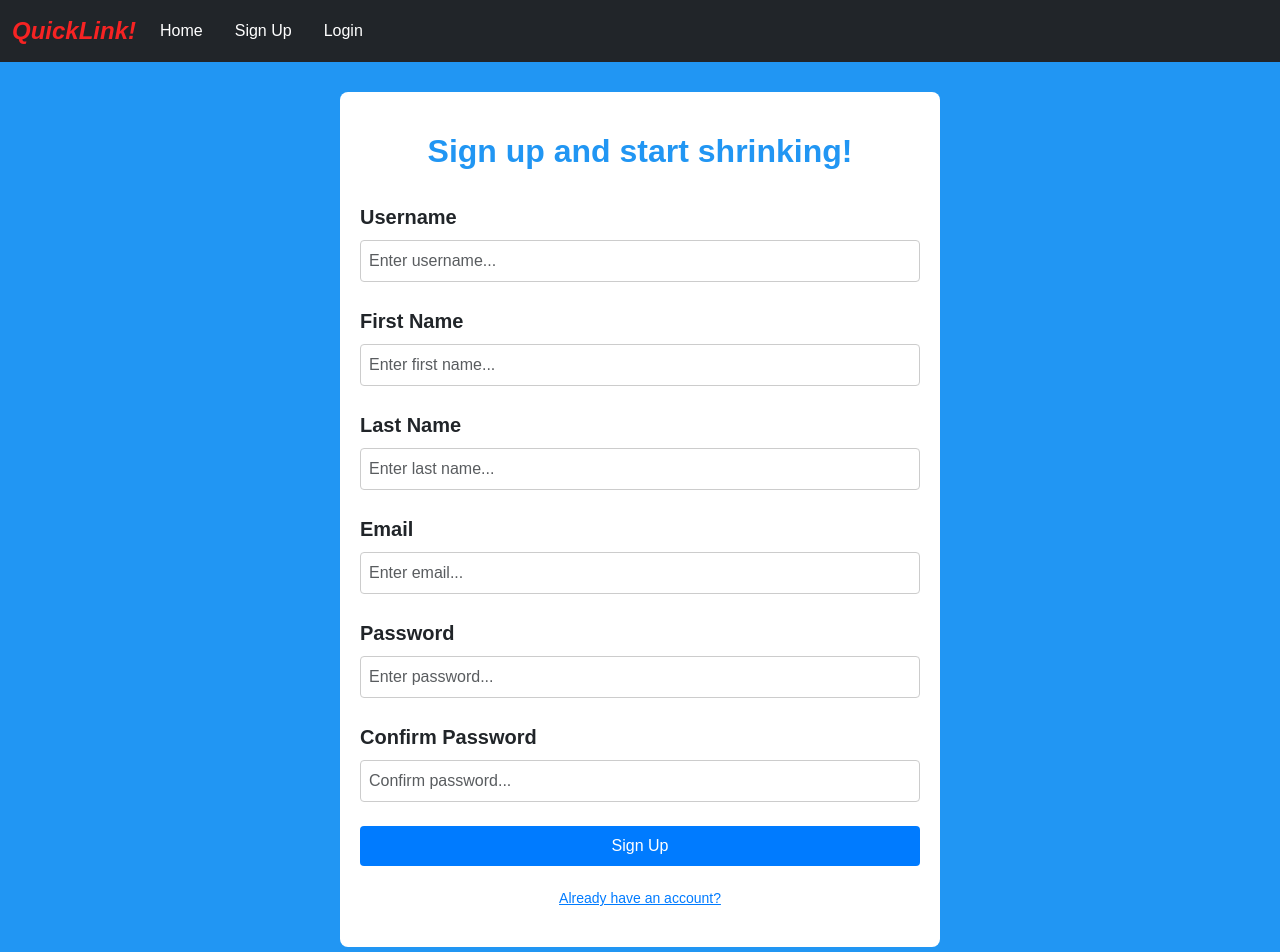
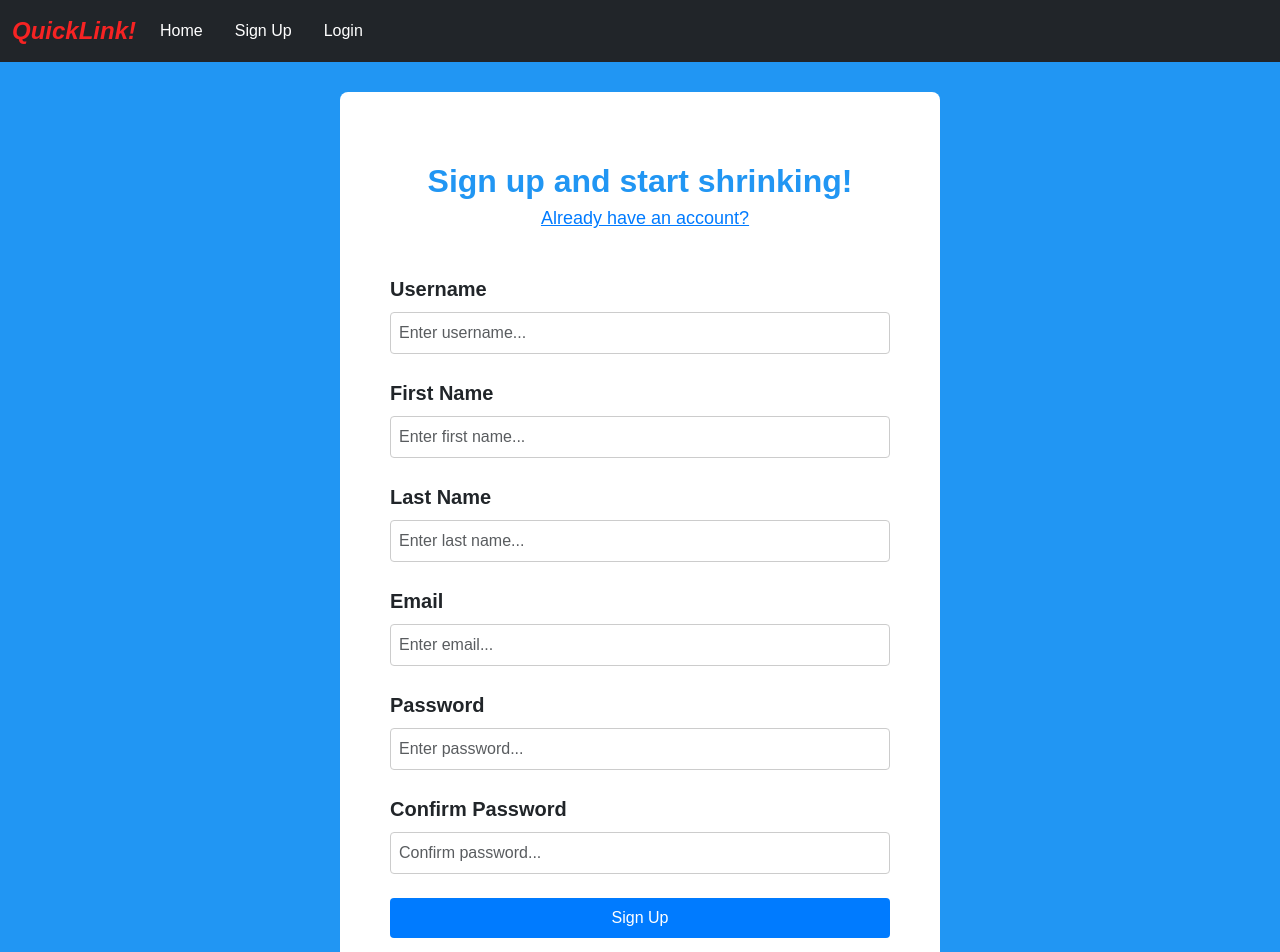
Before and after one commit to Emetegift/url-shortener-frontend, a React (Create React App) app: page /register in a window 1280 px wide. Shown: the top 952 px of the page. Built offline with nearby package versions, Linux system fonts and the light colour scheme.

Commit message:
Updated signup file

```diff
--- a/src/components/login.js
+++ b/src/components/login.js
@@ -121,7 +121,7 @@ function Login() {
               <Button type="submit" variant="primary">
                 Login
               </Button>
-
+                <br />
               <h6>
                 <Link to="/register">Do not have an account?</Link>
               </h6>
--- a/src/components/register.js
+++ b/src/components/register.js
@@ -61,6 +61,7 @@ function SignUp() {
           <div className="container-reg">
             <Form.Group className="signup">
                 <h2><b>Sign up and start shrinking!</b></h2>
+                <h4><Link to='/login'>Already have an account?</Link></h4>
             </Form.Group>
             <br></br>
             <Form.Group>
@@ -130,13 +131,12 @@ function SignUp() {
             </Form.Group>
             <br></br>
 
-              <Button type="submit" className="btn btn-success" variant="dark">Sign Up</Button>
+            <Button type="submit" className="btn btn-success" variant="dark">Sign Up</Button>
+           <br />
+            <Form.Group>
+              {/* <h4><Link to='/login'>Already have an account?</Link></h4> */}
 
-            <br />
-            <Form.Group>
-              <h4><Link to='/login'>Already have an account?</Link></h4>
-
-          </Form.Group>
+            </Form.Group>
 
           </div>
         </form>
--- a/src/css/register.css
+++ b/src/css/register.css
@@ -25,12 +25,15 @@ body {
     flex-direction: column;
     width: 100%;
     max-width: 600px;
-    padding: 20px;
+    padding: 50px;
     background-color: #FFFFFF;
     border-radius: 8px;
     margin-top: 30px;
-    margin-bottom: 100px;
+    margin-bottom: 400px;
+    min-height: 100vh;
   }
+
+
 
   .flash-message2 {
     margin-bottom: 10px;
@@ -46,9 +49,10 @@ body {
   }
 
   h4 {
-    font-size: 14px;
+    font-size: 18px;
     text-align: center;
-    /* padding-left: 10px; */
+    padding-left: 10px;
+    /* background-color: black; */
   }
 
   .form-group {
@@ -90,6 +94,6 @@ body {
     }
 
     h4 {
-        font-size: 0px;
+        font-size: 10px;
       }
   }
```
